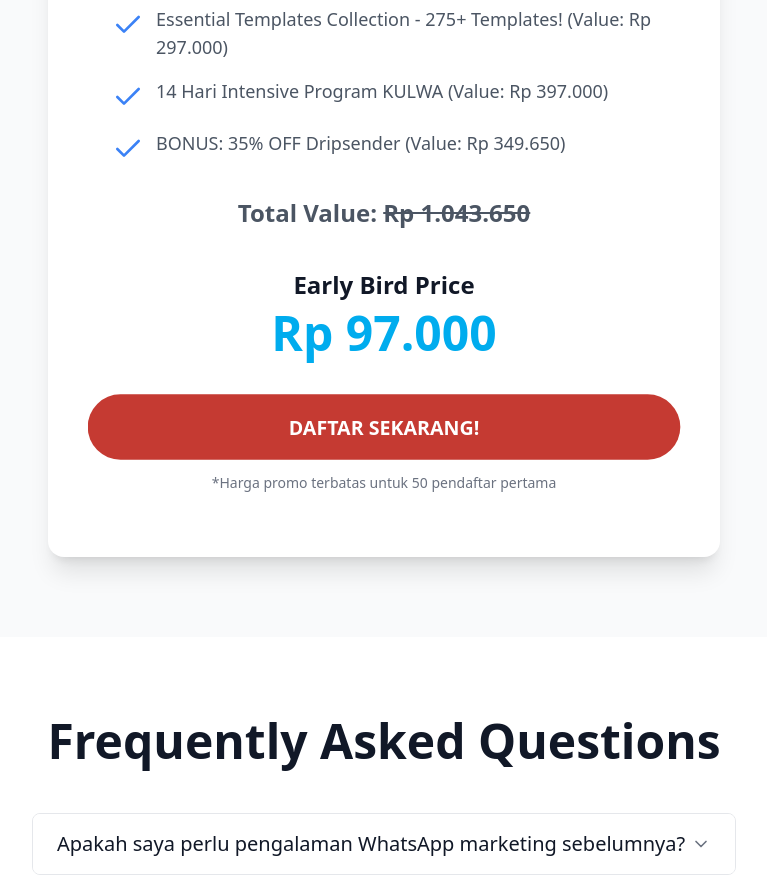
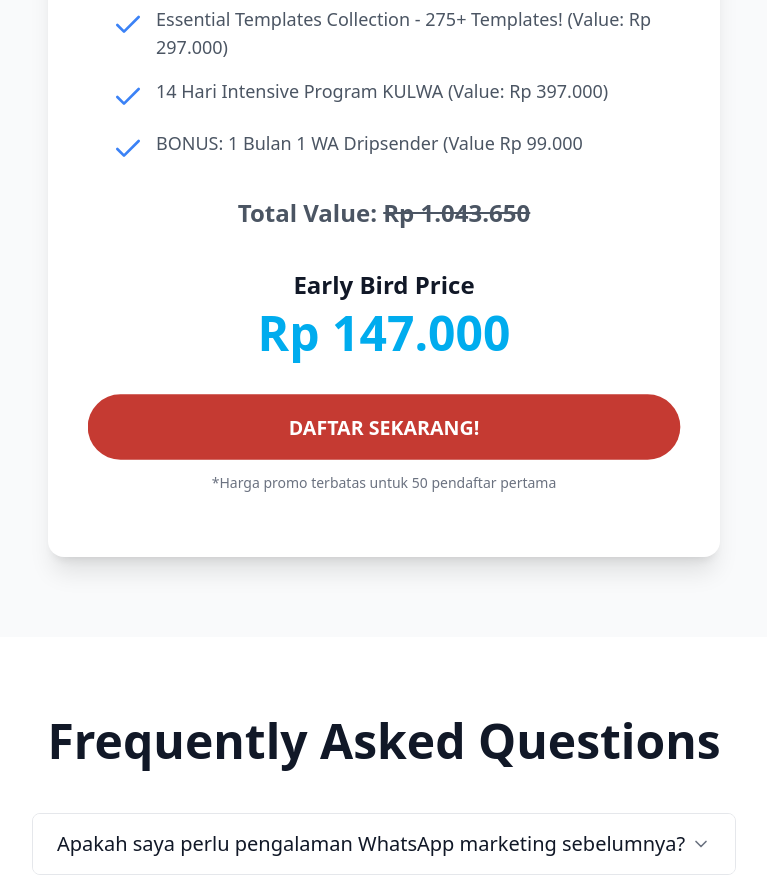
Before and after one commit to agungbharata/lbm, a React (Vite) app: page / in a window 1280 px wide. Shown: the part 4500-5389 px from the top of the page, without its empty margins (256-1023 px from the left). Built offline with nearby package versions, Linux system fonts and the light colour scheme.

Commit message:
Ganti Harga

```diff
--- a/src/components/Pricing.tsx
+++ b/src/components/Pricing.tsx
@@ -5,7 +5,7 @@ const features = [
   "Akses Lifetime ke Materi Program",
   "Essential Templates Collection - 275+ Templates! (Value: Rp 297.000)",
   "14 Hari Intensive Program KULWA (Value: Rp 397.000)",
-  "BONUS: 35% OFF Dripsender (Value: Rp 349.650)",
+  "BONUS: 1 Bulan 1 WA Dripsender (Value Rp 99.000",
 ];
 
 export function Pricing() {
@@ -49,7 +49,7 @@ export function Pricing() {
               </p>
               <h3 className="mb-2 text-2xl font-bold text-gray-900">Early Bird Price</h3>
               <div className="flex items-baseline justify-center mb-10">
-                <span className="text-5xl font-extrabold text-[#00ACEE]">Rp 97.000</span>
+                <span className="text-5xl font-extrabold text-[#00ACEE]">Rp 147.000</span>
               </div>
 
               <a
```
